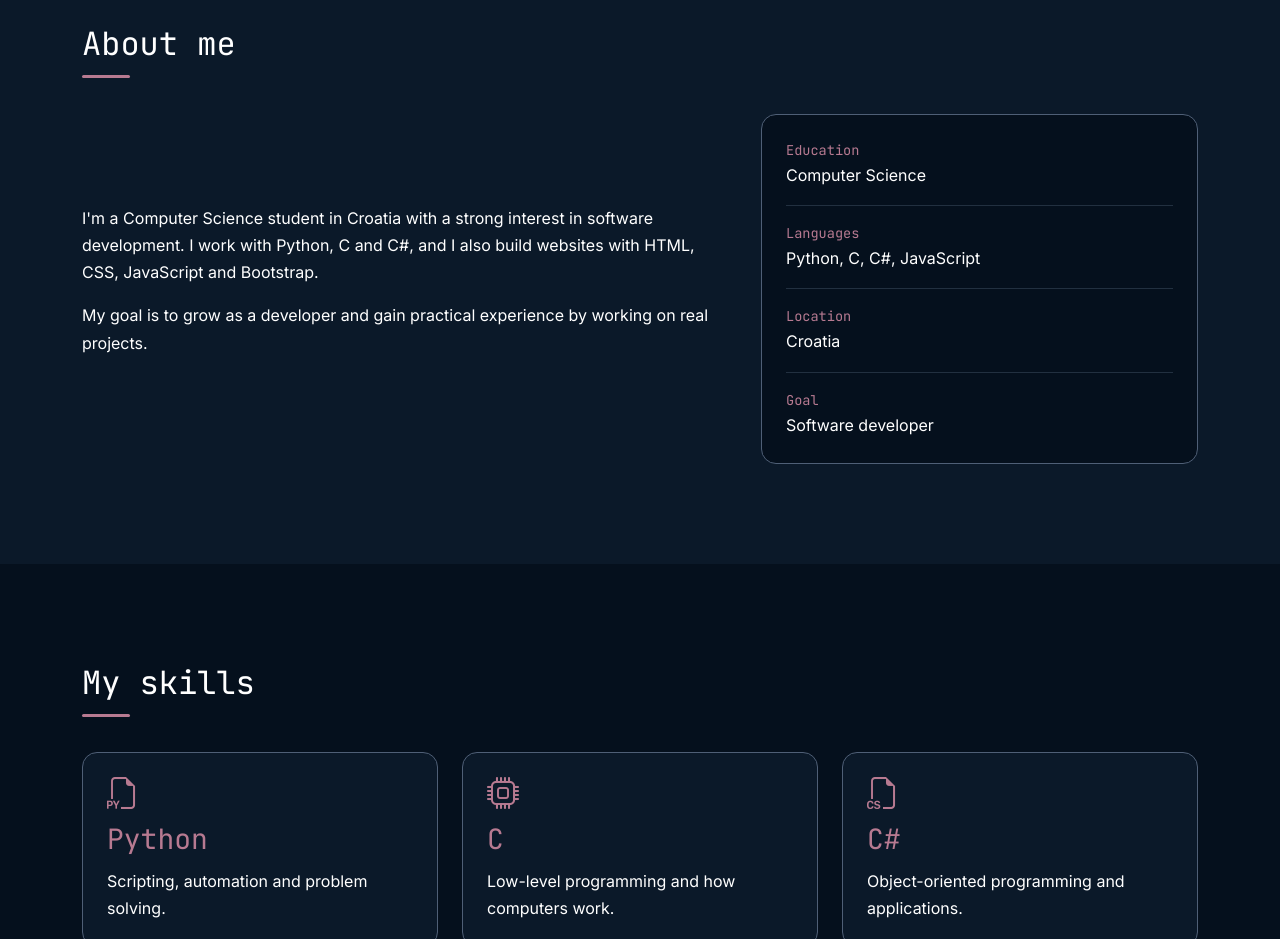
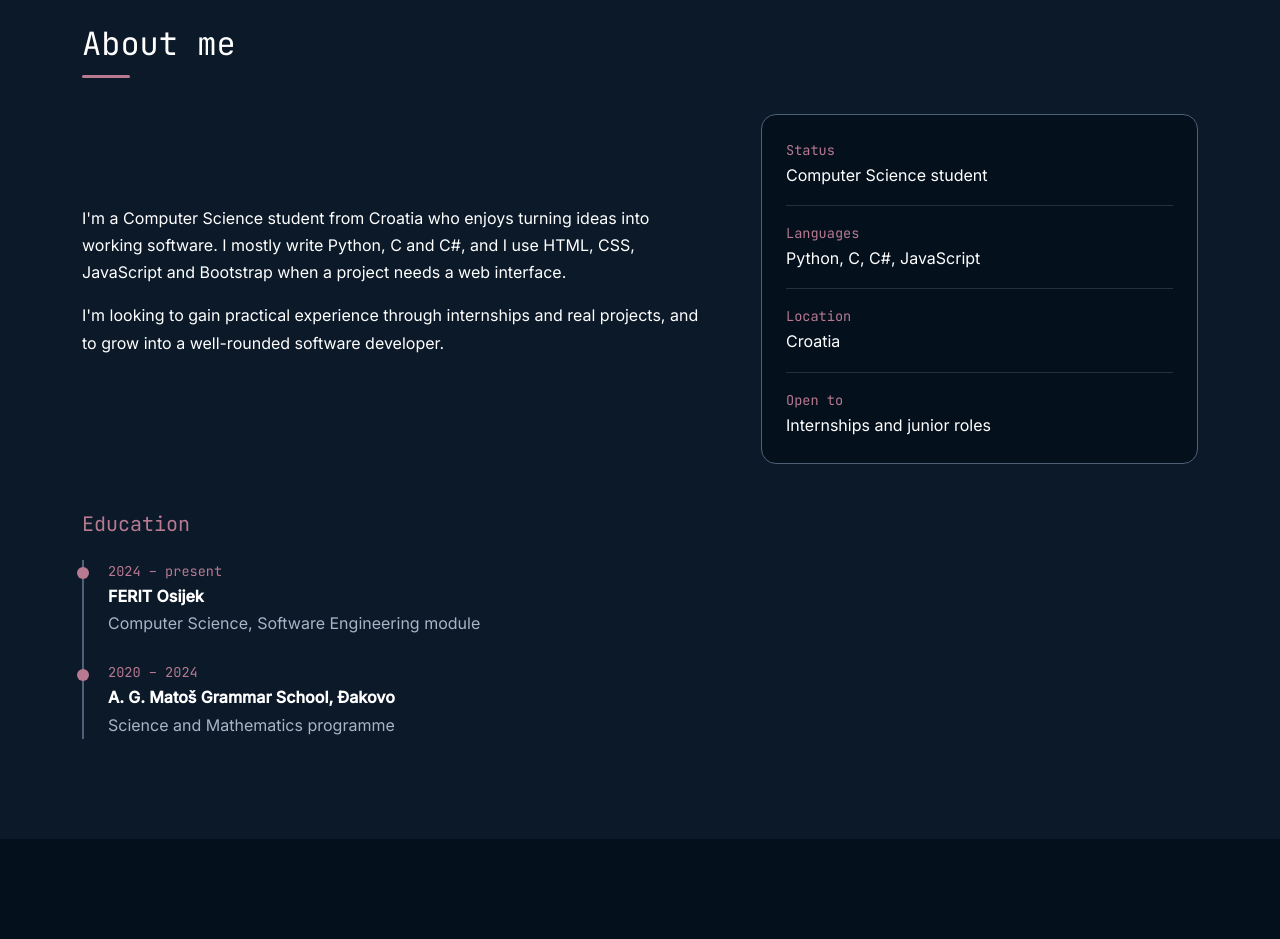
Before and after one commit to ivamijakic/personal-portfolio, a plain HTML site: page index.html in a window 1280 px wide. Shown: the part 940-1879 px from the top of the page. Drawn offline with nearby package versions, Linux system fonts and the light colour scheme.

Commit message:
Add changes to about me section

```diff
--- a/css/style.css
+++ b/css/style.css
@@ -288,3 +288,47 @@ footer { border-top: 1px solid rgba(79, 95, 118, 0.4); color: var(--text-dim); }
     border-bottom: 1px solid rgba(79, 95, 118, 0.4);
     color: var(--text-dim);
 }
+
+
+/* Education */
+.education h3 {
+    color: var(--accent);
+    font-size: 1.25rem;
+    margin-bottom: 1.5rem;
+}
+
+.education-list {
+    list-style: none;
+    margin: 0;
+    padding: 0 0 0 1.5rem;
+    border-left: 2px solid var(--muted);
+}
+
+.education-list li {
+    position: relative;
+    display: flex;
+    flex-direction: column;
+    padding-bottom: 1.5rem;
+}
+
+.education-list li:last-child { padding-bottom: 0; }
+
+/* dot on the timeline */
+.education-list li::before {
+    content: "";
+    position: absolute;
+    left: calc(-1.5rem - 7px);
+    top: 0.45rem;
+    width: 12px;
+    height: 12px;
+    border-radius: 50%;
+    background: var(--accent);
+}
+
+.edu-years {
+    font-family: var(--font-mono);
+    font-size: 0.85rem;
+    color: var(--accent);
+}
+
+.education-list li span:last-child { color: var(--text-dim); }
--- a/index.html
+++ b/index.html
@@ -90,29 +90,30 @@
         </section>
 
 
-        <section id="about">
+       <section id="about">
             <div class="container">
                 <h2>About me</h2>
 
                 <div class="row align-items-center g-5">
                     <div class="col-md-7">
                         <p>
-                            I'm a Computer Science student in Croatia with a
-                            strong interest in software development. I work
-                            with Python, C and C#, and I also build websites
-                            with HTML, CSS, JavaScript and Bootstrap.
+                            I'm a Computer Science student from Croatia who enjoys
+                            turning ideas into working software. I mostly write
+                            Python, C and C#, and I use HTML, CSS, JavaScript and
+                            Bootstrap when a project needs a web interface.
                         </p>
                         <p>
-                            My goal is to grow as a developer and gain
-                            practical experience by working on real projects.
+                            I'm looking to gain practical experience through
+                            internships and real projects, and to grow into a
+                            well-rounded software developer.
                         </p>
                     </div>
 
                     <div class="col-md-5">
                         <dl class="about-info mb-0">
                             <div>
-                                <dt>Education</dt>
-                                <dd>Computer Science</dd>
+                                <dt>Status</dt>
+                                <dd>Computer Science student</dd>
                             </div>
                             <div>
                                 <dt>Languages</dt>
@@ -123,11 +124,28 @@
                                 <dd>Croatia</dd>
                             </div>
                             <div>
-                                <dt>Goal</dt>
-                                <dd>Software developer</dd>
+                                <dt>Open to</dt>
+                                <dd>Internships and junior roles</dd>
                             </div>
                         </dl>
                     </div>
+                </div>
+
+                <div class="education mt-5">
+                    <h3>Education</h3>
+
+                    <ul class="education-list" aria-label="Education history">
+                        <li>
+                            <span class="edu-years">2024 – present</span>
+                            <strong>FERIT Osijek</strong>
+                            <span>Computer Science, Software Engineering module</span>
+                        </li>
+                        <li>
+                            <span class="edu-years">2020 – 2024</span>
+                            <strong>A. G. Matoš Grammar School, Đakovo</strong>
+                            <span>Science and Mathematics programme</span>
+                        </li>
+                    </ul>
                 </div>
             </div>
         </section>
```
